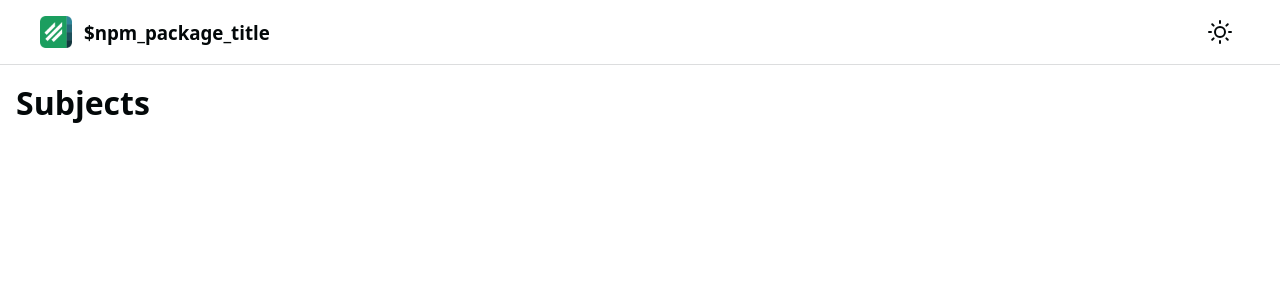
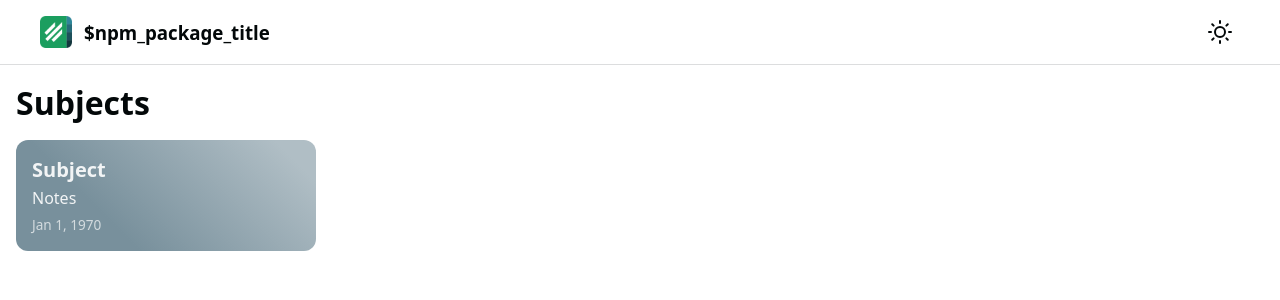
Before and after one commit to nerkarso/ptu-exam-portal, a React (Create React App) app: page / in a window 1280 px wide. Shown: the top 300 px of the page. Built offline with nearby package versions, Linux system fonts and the light colour scheme.

Commit message:
Add subject

```diff
--- a/src/App.tsx
+++ b/src/App.tsx
@@ -1,8 +1,18 @@
 import React from 'react';
 
 import Header from './components/Header';
+import Subject from './components/Subject';
 
 const App = () => {
+  const subjects = [
+    {
+      color: 'grey',
+      name: 'Subject',
+      category: 'Notes',
+      updated_at: 'Jan 1, 1970'
+    }
+  ];
+
   return (
     <>
       <Header />
@@ -12,6 +22,11 @@ const App = () => {
             <h2 className="section__title">Subjects</h2>
           </header>
           <div className="section__body">
+            <div className="subjects">
+              {subjects.map(subject => (
+                <Subject info={subject} />
+              ))}
+            </div>
           </div>
         </section>
       </main>
--- /dev/null
+++ b/src/components/Subject.tsx
@@ -0,0 +1,25 @@
+import React from 'react';
+
+interface Props {
+  info: {
+    color: string;
+    name: string;
+    category: string;
+    updated_at: string;
+  };
+}
+
+const Subject: React.FC<Props> = ({
+  info: { color, name, category, updated_at },
+  ...props
+}) => {
+  return (
+    <div className={`subject subject--${color}`} {...props}>
+      <h3 className="subject__title">{name}</h3>
+      <div className="subject__body">{category}</div>
+      <time className="subject__time">{updated_at}</time>
+    </div>
+  );
+};
+
+export default Subject;
--- /dev/null
+++ b/src/styles/Subject.scss
@@ -0,0 +1,84 @@
+.subjects {
+  display: grid;
+  grid-template-columns: repeat(auto-fill, minmax(250px, 1fr));
+  grid-column-gap: 1rem;
+  grid-row-gap: 1rem;
+}
+
+.subject {
+  border-radius: 0.75rem;
+  padding: 1rem;
+  user-select: none;
+  transition: transform 0.5s;
+
+  &:hover {
+    transform: scale(1.025);
+  }
+
+  &:active,
+  &:focus {
+    transform: scale(1.05);
+  }
+}
+
+.subject__title {
+  font-size: 1.25em;
+  @include truncate;
+}
+
+.subject__body {
+  padding: 0.25rem 0;
+  @include truncate;
+}
+
+.subject__time {
+  font-size: 0.85em;
+  font-weight: 500;
+  opacity: 0.75;
+}
+
+$gradients: (
+  'red': (
+    'start': #c62828,
+    'end': #ff5252
+  ),
+  'yellow': (
+    'start': #f57c00,
+    'end': #ffc400
+  ),
+  'green': (
+    'start': #43a047,
+    'end': #b2ff59
+  ),
+  'teal': (
+    'start': #00796b,
+    'end': #00e676
+  ),
+  'blue': (
+    'start': #1e88e5,
+    'end': #00e5ff
+  ),
+  'indigo': (
+    'start': #283593,
+    'end': #536dfe
+  ),
+  'purple': (
+    'start': #5e35b1,
+    'end': #7c4dff
+  ),
+  'grey': (
+    'start': #78909c,
+    'end': #b0bec5
+  )
+);
+
+@each $name, $color in $gradients {
+  .subject--#{$name} {
+    background: linear-gradient(
+      45deg,
+      map-get($color, 'start') 30%,
+      map-get($color, 'end') 90%
+    );
+    color: mix(#fff, map-get($color, 'start'), 90%);
+  }
+}
--- a/src/styles/_mixins.scss
+++ b/src/styles/_mixins.scss
@@ -6,3 +6,9 @@
 @mixin fade-in {
   animation: fadeIn 0.3s ease-in-out both;
 }
+
+@mixin truncate {
+  overflow: hidden;
+  text-overflow: ellipsis;
+  white-space: nowrap;
+}
--- a/src/styles/index.scss
+++ b/src/styles/index.scss
@@ -7,6 +7,7 @@
 // Components
 @import 'App';
 @import 'Button';
+@import 'Subject';
 @import 'Header';
 @import 'Section';
 
```
